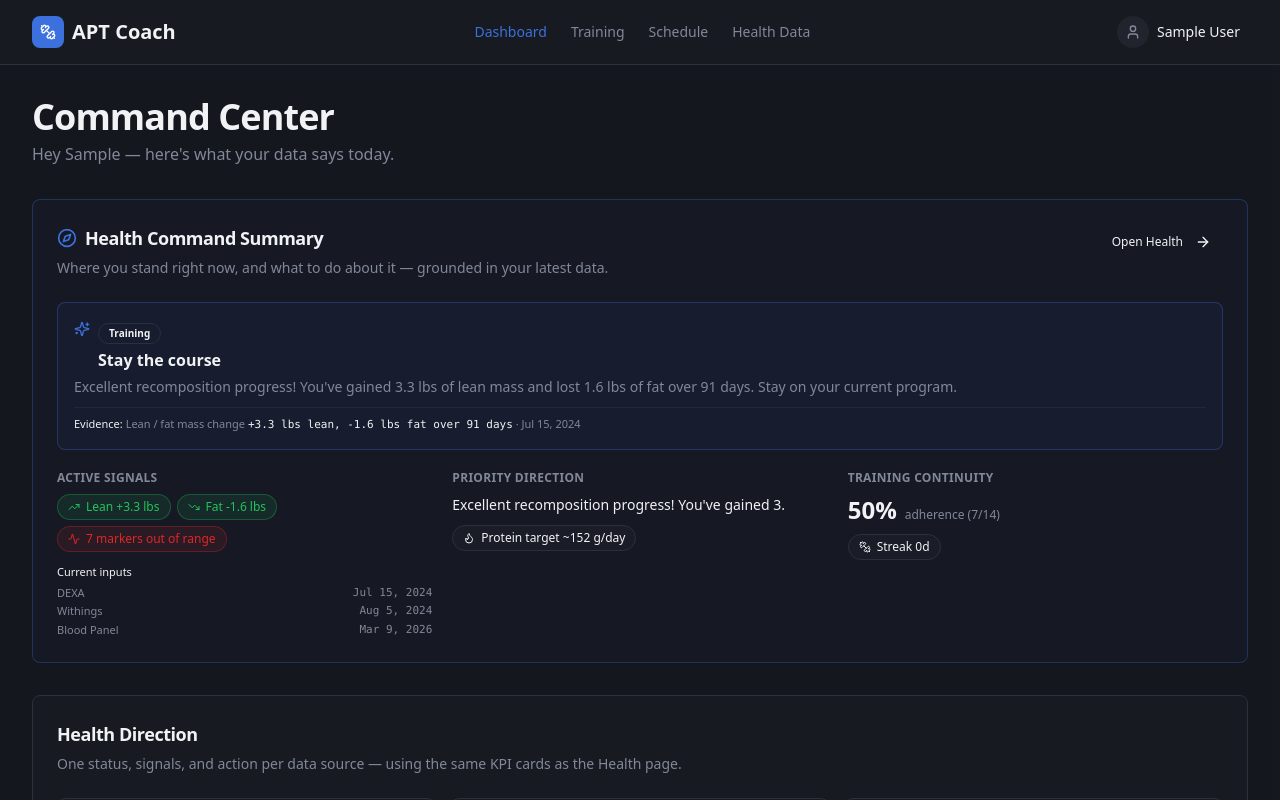
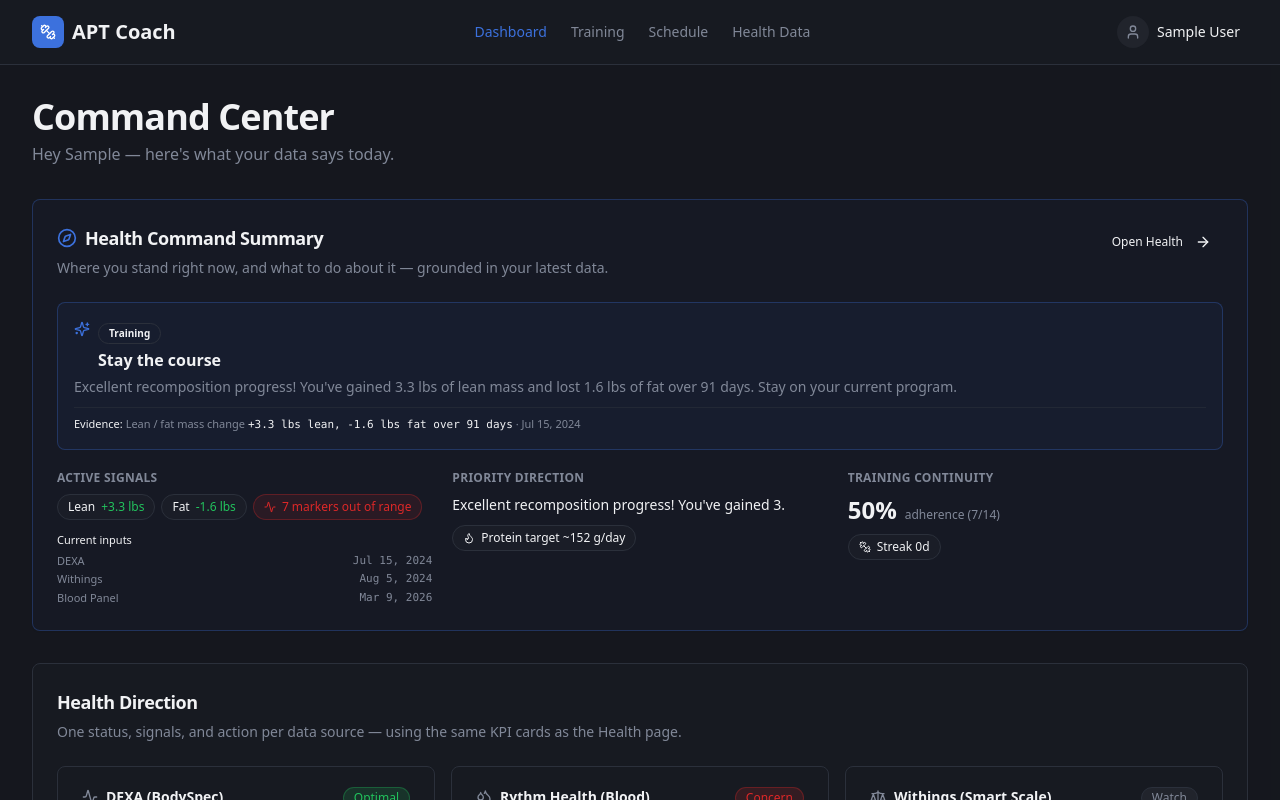
Before and after one commit to adthomps/apt-coachv2, a React (Vite) app: page /dashboard in a window 1280 px wide. Shown: the top 800 px of the page. Built offline with nearby package versions, Linux system fonts and the light colour scheme; sample sign-in values are in the browser's storage.

Commit message:
Changes
Co-authored-by: adthomps <20941675+adthomps@users.noreply.github.com>

```diff
--- a/src/components/dashboard/HealthCommandSummary.tsx
+++ b/src/components/dashboard/HealthCommandSummary.tsx
@@ -1,10 +1,11 @@
 import React from 'react';
 import { format } from 'date-fns';
-import { Activity, ArrowRight, Calendar, Compass, Dumbbell, Flame, Sparkles, TrendingDown, TrendingUp } from 'lucide-react';
+import { Activity, ArrowRight, Calendar, Compass, Dumbbell, Flame, Sparkles } from 'lucide-react';
 import { Link } from 'react-router-dom';
 import { Badge } from '@/components/ui/badge';
 import { Button } from '@/components/ui/button';
 import SectionCard from '@/components/common/SectionCard';
+import DeltaValue from '@/components/health/DeltaValue';
 import type { Insight } from '@/lib/ai/insights';
 import type { Snapshot, BloodPanel, ProgressCompare } from '@/lib/api/types';
 
@@ -46,17 +47,15 @@ const HealthCommandSummary: React.FC<Props> = ({
     const fat = compare.changes.fatMass.value;
     if (Math.abs(lean) >= 0.5) {
       signals.push(
-        <Chip key="lean" tone={lean > 0 ? 'success' : 'warn'}
-          icon={lean > 0 ? <TrendingUp className="h-3 w-3" /> : <TrendingDown className="h-3 w-3" />}>
-          Lean {lean > 0 ? '+' : ''}{lean.toFixed(1)} lbs
+        <Chip key="lean">
+          Lean <DeltaValue value={lean} suffix=" lbs" className="text-xs" />
         </Chip>,
       );
     }
     if (Math.abs(fat) >= 0.5) {
       signals.push(
-        <Chip key="fat" tone={fat < 0 ? 'success' : 'warn'}
-          icon={fat < 0 ? <TrendingDown className="h-3 w-3" /> : <TrendingUp className="h-3 w-3" />}>
-          Fat {fat > 0 ? '+' : ''}{fat.toFixed(1)} lbs
+        <Chip key="fat">
+          Fat <DeltaValue value={fat} suffix=" lbs" invert className="text-xs" />
         </Chip>,
       );
     }
```
